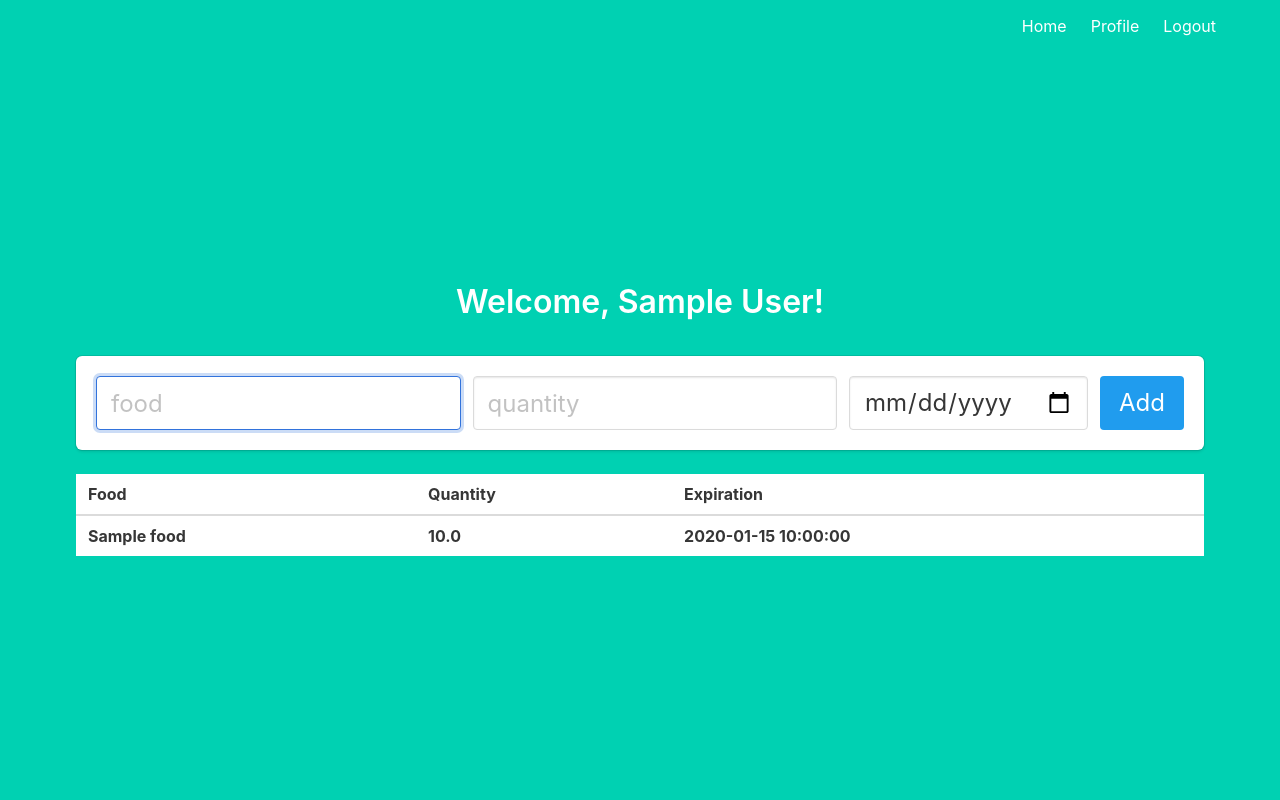
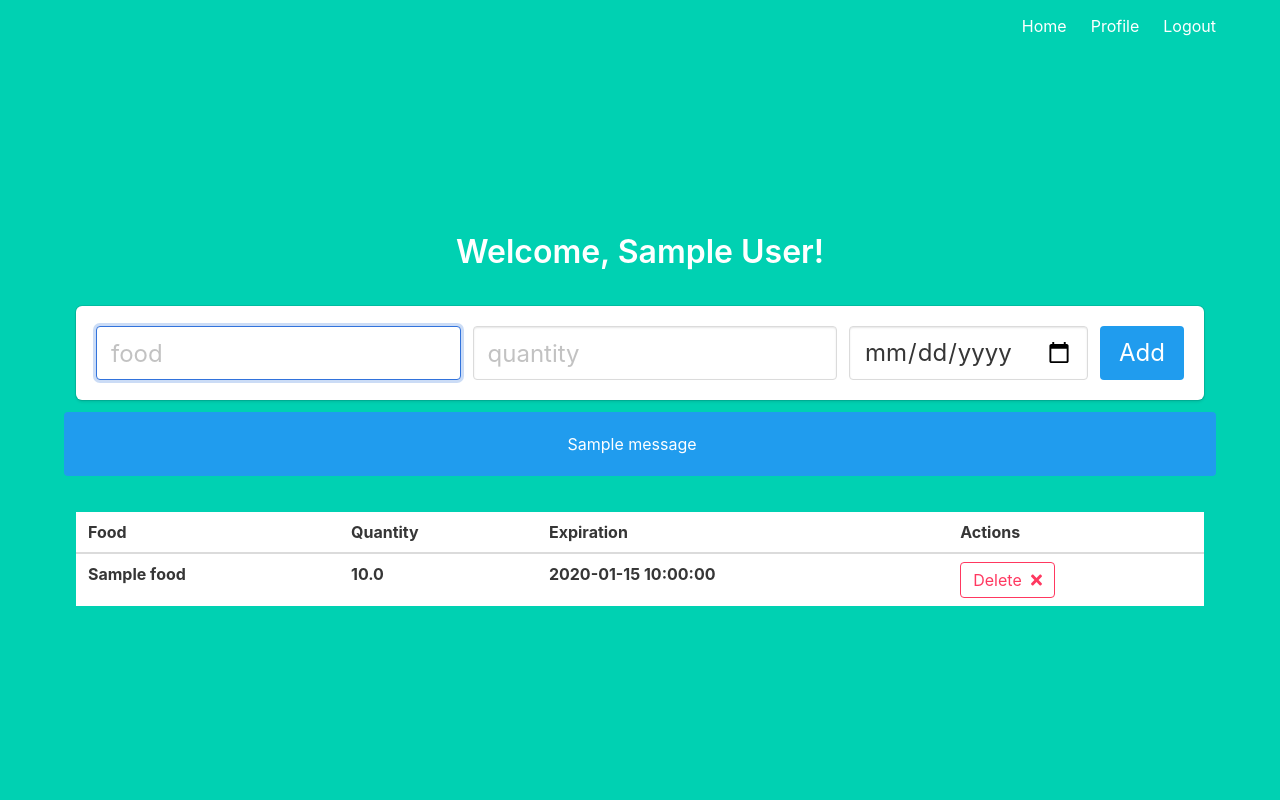
Before and after one commit to andregri/AiFame, a Flask app: page /profile in a window 1280 px wide. Run offline with Flask 2, Linux system fonts and the light colour scheme; a user stored in the database is signed in; tables that the repository leaves empty hold one stand-in row (values such as "Sample post"); one stand-in notice (Sample message) is shown; lists and menus that the app fills with data are empty; some libraries are stand-ins or nearby versions.

Commit message:
add DELETE method

```diff
--- a/app/main.py
+++ b/app/main.py
@@ -1,4 +1,4 @@
-from flask import Blueprint, render_template, request, redirect, url_for
+from flask import Blueprint, render_template, request, redirect, url_for, flash
 from flask_login import login_required, current_user
 from . import db
 from .models import Food
@@ -15,7 +15,7 @@ def profile():
     table = Food.query.all()
     return render_template('profile.html', name=current_user.name, table=table)
 
-@main.route('/profile', methods=['POST'])
+@main.route('/food_create', methods=['POST'])
 @login_required
 def food_post():
     name = request.form.get('food')
@@ -31,3 +31,13 @@ def food_post():
     db.session.commit()
 
     return redirect(url_for('main.profile'))
+
+@main.route('/food_delete/<int:id>', methods=['POST'])
+@login_required
+def food_delete(id):
+    my_data = Food.query.get(id)
+    db.session.delete(my_data)
+    db.session.commit()
+    flash("Item deleted successfully.")
+
+    return redirect(url_for("main.profile"))
--- a/app/templates/base.html
+++ b/app/templates/base.html
@@ -7,6 +7,7 @@
     <meta name="viewport" content="width=device-width, initial-scale=1">
     <title>Flask Auth Example</title>
     <link rel="stylesheet" href="https://cdnjs.cloudflare.com/ajax/libs/bulma/0.7.2/css/bulma.min.css" />
+    <script src = "https://use.fontawesome.com/releases/v5.1.0/js/all.js"></script>
 </head>
 
 <body>
--- a/app/templates/profile.html
+++ b/app/templates/profile.html
@@ -8,7 +8,7 @@
 <!--Add food-->
 <div class="column">
   <div class="box">
-    <form method="POST" action="/profile">
+    <form method="POST" action="/food_create">
       <div class="field is-horizontal">
         <div class="field-body">
 
@@ -37,6 +37,14 @@
   </div>
 </div>
 
+{% with messages = get_flashed_messages() %}
+{% if messages %}
+    <div class="notification is-info">
+        {{ messages[0] }}
+    </div>
+{% endif %}
+{% endwith %}
+
 <!--Food Table-->
 <div class="column">
   <table class="table is-fullwidth">
@@ -45,6 +53,7 @@
         <th>Food</th>
         <th>Quantity</th>
         <th>Expiration</th>
+        <th>Actions</th>
       </tr>
     </thead>
     <tbody>
@@ -53,6 +62,16 @@
         <th>{{ row.name }}</th>
         <th>{{ row.quantity }}</th>
         <th>{{ row.expiration_date }}</th>
+        <th>
+          <form method="POST" action="/food_delete/{{ row.id }}">
+            <button class="button is-danger is-outlined" type="submit">
+              <span>Delete</span>
+              <span class="icon is-small">
+                <i class="fas fa-times"></i>
+              </span>
+            </button>
+          </form>
+        </th>
       </tr>
       {% endfor %}
     </tbody>
```
